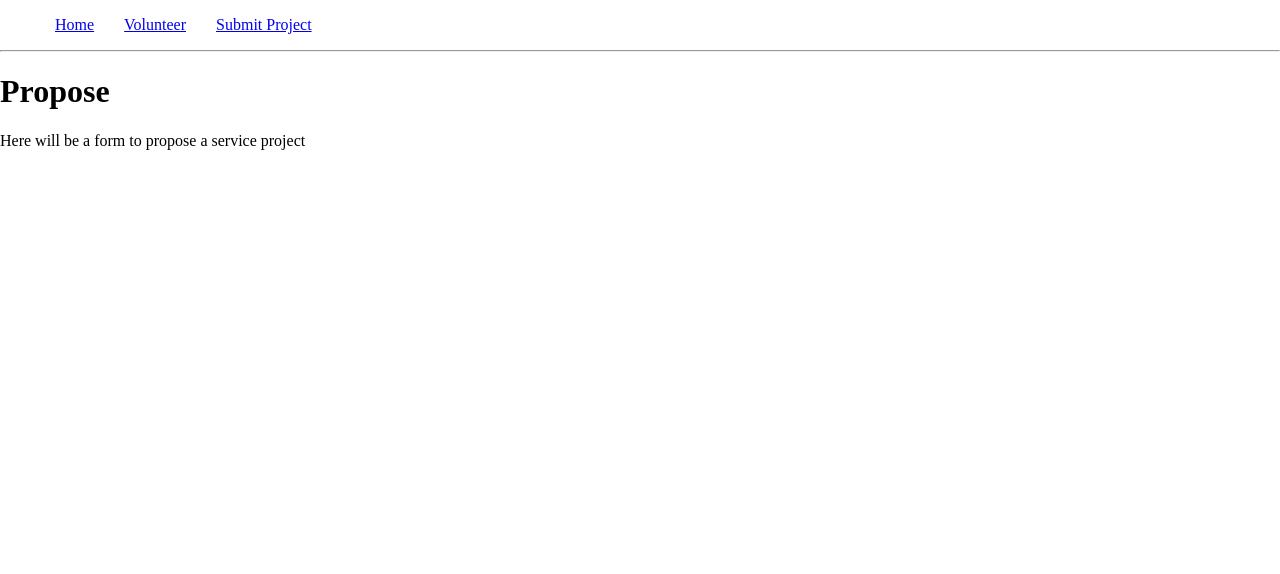
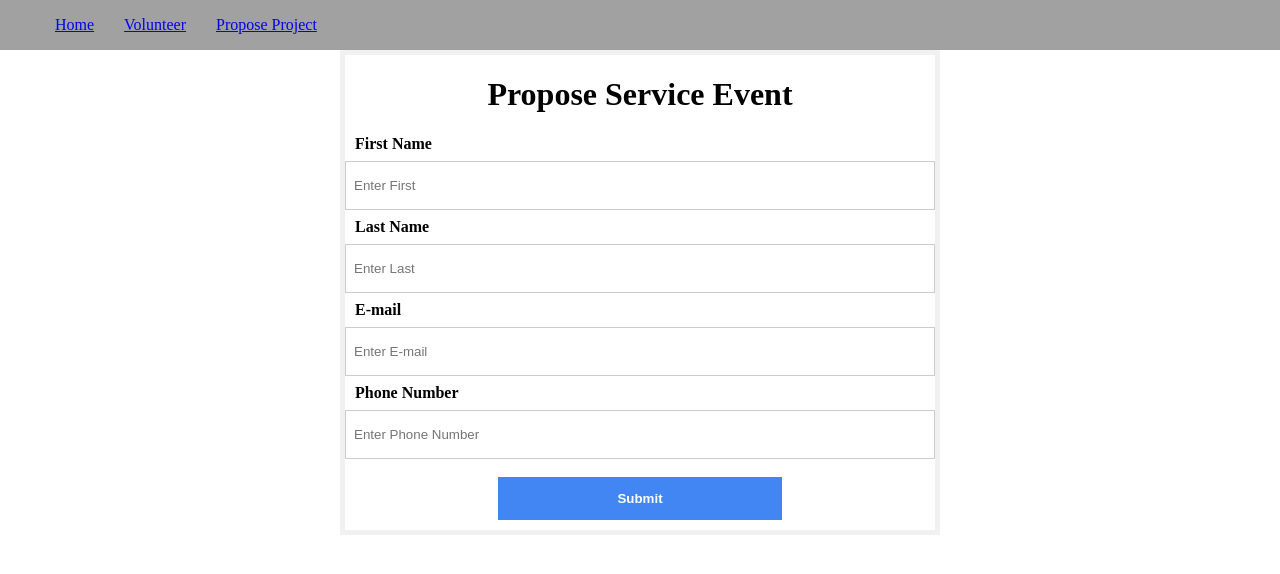
Before and after one commit to crickon/thesmallevent, a Flask app: page /propose in a window 1280 px wide. Shown: the top 574 px of the page. Run offline with Flask 2, Linux system fonts and the light colour scheme.

Commit message:
added basic form

```diff
--- a/static/css/style.css
+++ b/static/css/style.css
@@ -1,10 +1,17 @@
+html {
+    box-sizing: border-box;
+}
+
 body {
     margin: 0;
     padding: 0;
 }
 
+/* Navigation bar Top Right styles */
 .nav-bar {
-    text-align: right;
+    float: left;
+    background-color: #a1a1a1;
+    width: 100%;
 }
 
 .nav-list {
@@ -16,3 +23,58 @@ body {
 .nav-list a {
     padding: 15px;
 }
+
+.content {
+    clear: both;
+}
+
+/* Form styles */
+.form-wrapper {
+    justify-content: center;
+    margin: auto;
+    max-width: 600px;
+    width: 80%;
+}
+
+form {
+    border: 5px solid #f1f1f1;
+}
+
+.form-title {
+    text-align: center;
+    font-size: 18;
+}
+
+.form-items label {
+    text-align: left;
+    padding-left: 10px;
+}
+
+.form-items input {
+    width: 100%;
+    padding: 16px 8px;
+    margin: 8px 0;
+    display: inline-block;
+    border: 1px solid #ccc;
+    box-sizing: border-box;
+}
+
+.button-holder {
+    justify-content: center;
+    display: block;
+    text-align: center;
+}
+
+.button-holder button {
+    background-color: #4286f4;
+    color: white;
+    padding: 14px 0;
+    margin: 10px 0;
+    border: none;
+    cursor: grab;
+    width: 48%;
+}
+
+button:hover {
+    opacity: 0.8;
+}
--- a/templates/base.html
+++ b/templates/base.html
@@ -11,10 +11,9 @@
         <ul class="nav-list">
             <li><a href="/">Home</a></li>
             <li><a href="/volunteer">Volunteer</a></li>
-            <li><a href="/propose">Submit Project</a></li>
+            <li><a href="/propose">Propose Project</a></li>
         </ul>
     </nav>
-    <hr>
     <div class="content">
         {% block content %} {% endblock %}
     </div>
--- a/templates/propose.html
+++ b/templates/propose.html
@@ -4,7 +4,25 @@
 <link rel="stylesheet" href="{{ url_for('static', filename='css/style.css') }}">
 {% endblock %}
 
+{% block title %}Propose{% endblock %}
+
 {% block content %}
-<h1>{% block title %}Propose{% endblock %}</h1>
-<p>Here will be a form to propose a service project</p>
+<div class="form-wrapper">
+    <form action="/add">
+        <h1 class="form-title">Propose Service Event</h1>
+        <div class="form-items">
+            <label for="first_name"><strong>First Name</strong></label>
+            <input type="text" placeholder="Enter First" name="first_name" required>
+            <label for="last_name"><strong>Last Name</strong></label>
+            <input type="text" placeholder="Enter Last" name="last_name" required>
+            <label for="mail"><strong>E-mail</strong></label>
+            <input type="text" placeholder="Enter E-mail" name="mail" required>
+            <label for="phone"><strong>Phone Number</strong></label>
+            <input type="tel" placeholder="Enter Phone Number" name="phone" required>
+        </div>
+        <div class="button-holder">
+            <button type="submit"><strong>Submit</strong></button>
+        </div>
+    </form>
+</div>
 {% endblock %}
```
